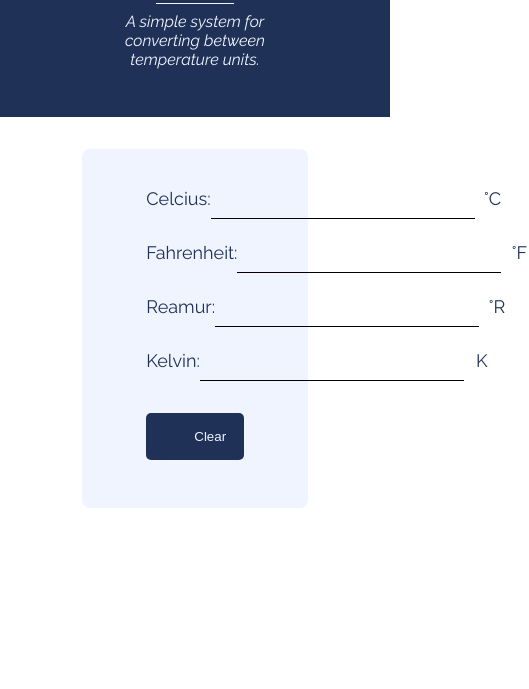
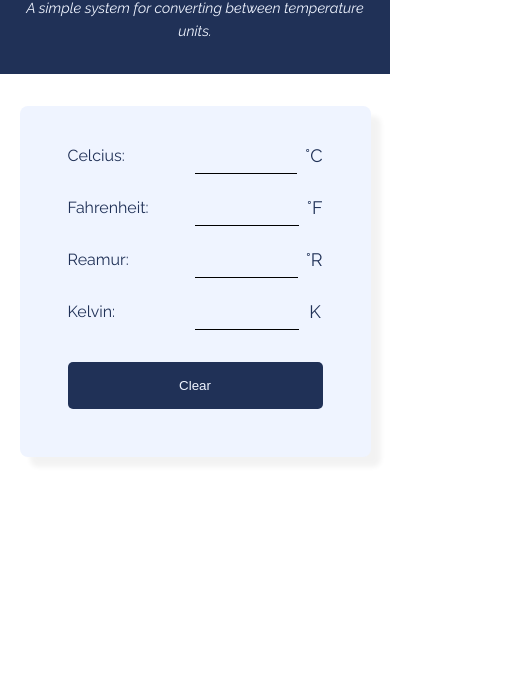
Before and after one commit to Falrafa4/temp-converter, a plain HTML site: page index.html in a window 390 px wide. Shown: the part 155-844 px from the top of the page, 529 px wide, since content can reach past the window. Drawn offline with Linux system fonts and the light colour scheme.

Commit message:
style: responsive on phone

```diff
--- a/assets/script.js
+++ b/assets/script.js
@@ -15,11 +15,12 @@ outputAdvice.innerHTML = localStorage.getItem('output');
 
 // converter
 inputs.forEach(input => {
-    input.addEventListener('change', event => {
+    input.addEventListener('change', (event) => {
         console.log("halo");
         const currentValue = parseInt(event.target.value);
+        event.target.value = currentValue;
 
-        // validasi input apabila kosong atau bukan angka
+        // validasi input bukan angka
         if (isNaN(currentValue) || currentValue == '') {
             celcius.value = '';
             fahrenheit.value = '';
@@ -84,7 +85,6 @@ inputs.forEach(input => {
             outputAdvice.innerHTML = "The weather is very hot. Avoid strenuous outdoor activities, use sunscreen, and stay in air-conditioned rooms if possible.";
         }
 
-
         // simpan nilai suhu ke localstorage agar user bisa lihat perhitungan sebelumnya tanpa kehilangan saat di-refresh
         localStorage.setItem('celcius', celcius.value);
         localStorage.setItem('fahrenheit', fahrenheit.value);
@@ -94,6 +94,7 @@ inputs.forEach(input => {
     })
 });
 
+// clear input
 document.getElementById('clear').addEventListener("click", () => {
     celcius.value = '';
     fahrenheit.value = '';
@@ -106,4 +107,4 @@ document.getElementById('clear').addEventListener("click", () => {
     localStorage.setItem('kelvin', '');
     localStorage.setItem('reamur', '');
     localStorage.setItem('output', '');
-})
+});
--- a/assets/style.css
+++ b/assets/style.css
@@ -15,6 +15,22 @@
 body {
     font-family: "Raleway", sans-serif;
     scroll-behavior: smooth;
+}
+
+h1, p, div, em, header, main {
+    animation: coolTransition .5s;
+}
+
+@keyframes coolTransition {
+  from {
+    opacity: 0;
+    transform: translateY(-20px);
+  }
+
+  to {
+    opacity: 1;
+    transform: translateX(0);
+  }
 }
 
 .btn {
@@ -64,6 +80,7 @@ main.container {
     margin: 2rem auto;
     line-height: 200%;
     font-size: large;
+    box-shadow: 10px 10px 5px rgba(0, 0, 0, 0.05);
 }
 
 .input-container {
@@ -83,6 +100,7 @@ main.container {
 }
 
 .converter .input-box {
+    width: 70%;
     display: flex;
     gap: 0.5rem;
 }
@@ -93,6 +111,7 @@ main.container {
 }
 
 .converter input {
+    width: 100%;
     text-align: right;
     font-size: inherit;
     color: var(--dark);
@@ -102,6 +121,57 @@ main.container {
     border-bottom: 1px solid black;
 }
 
+.converter input::placeholder {
+    font-family: "Raleway", sans-serif;
+}
+
 .advice-container {
     margin-top: 1rem;
 }
+
+@media only screen and (max-width: 600px) {
+    * {
+        box-sizing: border-box;
+    }
+
+    p, label, input {
+        font-size: 1rem !important;
+    }
+
+    em {
+        font-size: 0.9rem;
+        line-height: 160%;
+    }
+
+    header {
+        padding: 2rem 1rem;
+    }
+
+    main.container {
+        width: 90%;
+        padding: 2rem 3rem;
+    }
+
+    .converter {
+        /* flex-direction: column; */
+        align-items: center;
+        width: fit-content;
+    }
+
+    .converter label {
+        width: 100%;
+    }
+
+    .converter .input-box {
+        /* justify-content: space-between; */
+        width: 100%;
+    }
+
+    .input-container {
+        width: 100%;
+    }
+
+    .converter input {
+        width: 100%;
+    }
+}
--- a/index.html
+++ b/index.html
@@ -27,21 +27,21 @@
             <div class="converter">
                 <label for="celcius">Fahrenheit: </label>
                 <div class="input-box">
-                    <input type="text" class="input" name="fahrenheit" id="fahrenheit">
+                    <input type="text" class="input" name="fahrenheit" id="fahrenheit" autocomplete="off">
                     <span class="symbol">&deg;F</span>
                 </div>
             </div>
             <div class="converter">
                 <label for="reamur">Reamur: </label>
                 <div class="input-box">
-                    <input type="text" class="input" name="reamur" id="reamur">
+                    <input type="text" class="input" name="reamur" id="reamur" autocomplete="off">
                     <span class="symbol">&deg;R</span>
                 </div>
             </div>
             <div class="converter">
                 <label for="kelvin">Kelvin: </label>
                 <div class="input-box">
-                    <input type="text" class="input" name="kelvin" id="kelvin">
+                    <input type="text" class="input" name="kelvin" id="kelvin" autocomplete="off">
                     <span class="symbol">K</span>
                 </div>
             </div>
```
